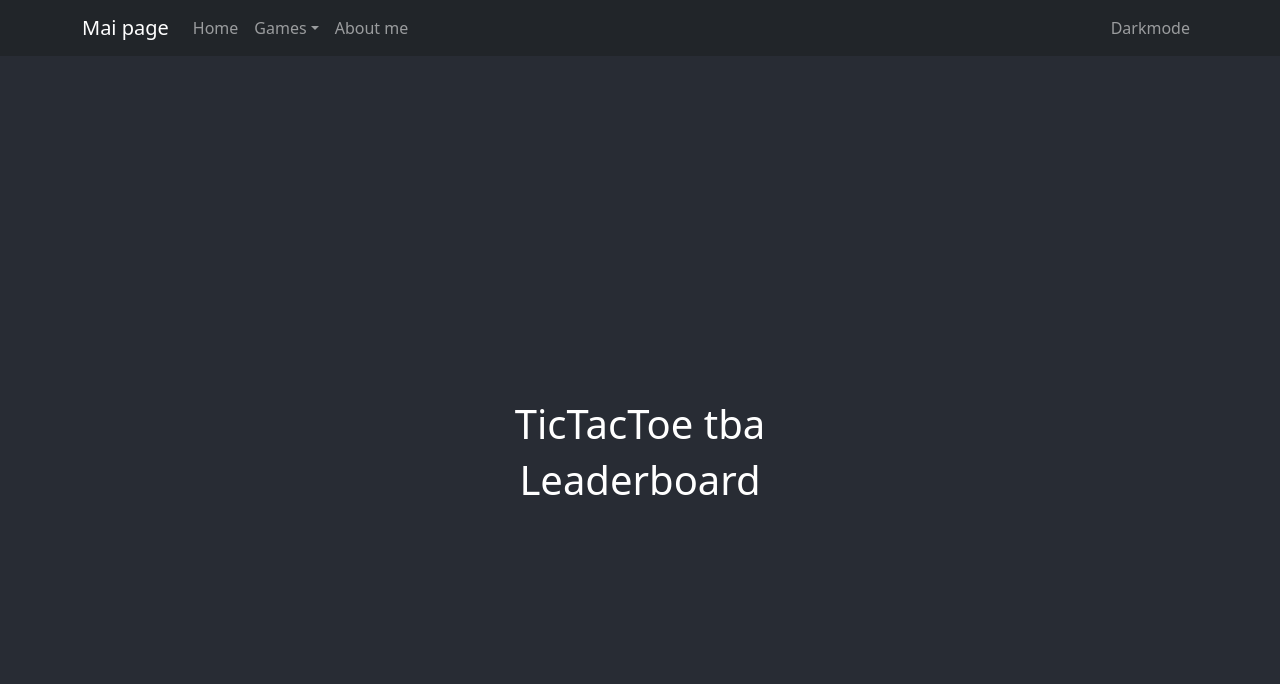
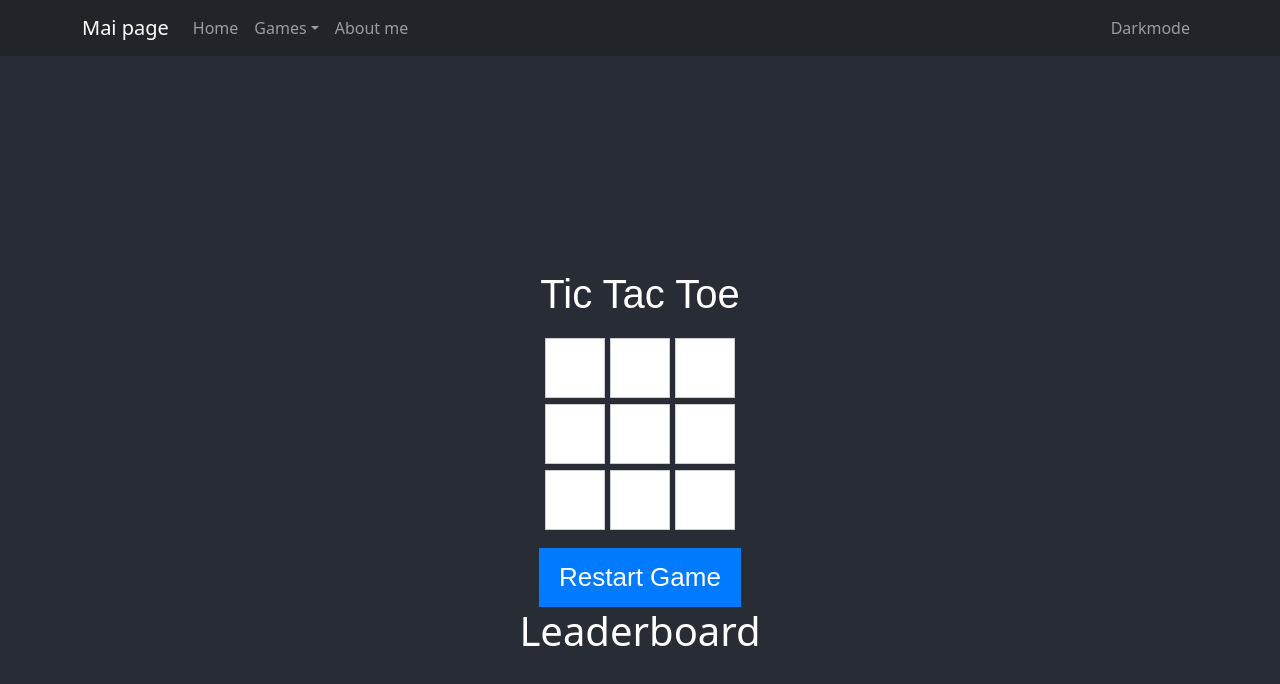
Before and after one commit to MaiBlom/mai-frontend, a React (Create React App) app: page /TicTacToe in a window 1280 px wide. Shown: the top 684 px of the page. Built offline with nearby package versions, Linux system fonts and the light colour scheme.

Commit message:
tictactoe game

```diff
--- a/src/components/Header.tsx
+++ b/src/components/Header.tsx
@@ -6,7 +6,7 @@ import { Link } from 'react-router';
 
 function Header(props: { darkLightMode: boolean, toggleDarkLightMode: () => void }) {
     return (
-        <Navbar bg="dark" data-bs-theme="dark">
+        <Navbar bg={`${props.darkLightMode ? 'dark' : 'grey'}`} data-bs-theme={`${props.darkLightMode ? 'dark' : 'light'}`}>
             <Container>
                 <Navbar.Brand>Mai page</Navbar.Brand>
                 <Navbar.Toggle aria-controls="basic-navbar-nav" />
--- a/src/components/gameComponents/TicTacToeGame.tsx
+++ b/src/components/gameComponents/TicTacToeGame.tsx
@@ -1,6 +1,91 @@
+import React, { useState } from 'react';
+import '../../css/tictactoe.css';
+
 function TicTacToeGame() {
+    const [board, setBoard] = useState<(string | null)[][]>([
+        [null, null, null],
+        [null, null, null],
+        [null, null, null],
+    ]);
+    const [currentPlayer, setCurrentPlayer] = useState<'X' | 'O'>('X');
+    const [winner, setWinner] = useState<string | null>(null);
+
+    const checkWinner = (board: (string | null)[][]) => {
+        // Check rows, columns, and diagonals for a winner
+        for (let i = 0; i < 3; i++) {
+            if (board[i][0] && board[i][0] === board[i][1] && board[i][1] === board[i][2]) {
+                return board[i][0];
+            }
+            if (board[0][i] && board[0][i] === board[1][i] && board[1][i] === board[2][i]) {
+                return board[0][i];
+            }
+        }
+        if (board[0][0] && board[0][0] === board[1][1] && board[1][1] === board[2][2]) {
+            return board[0][0];
+        }
+        if (board[0][2] && board[0][2] === board[1][1] && board[1][1] === board[2][0]) {
+            return board[0][2];
+        }
+        return null;
+    };
+
+    const handleCellClick = (rowIndex: number, colIndex: number) => {
+        if (board[rowIndex][colIndex] || winner) return; // Don't allow move if the cell is already taken or if there's a winner
+        const newBoard = board.map(row => row.slice()); // Create a copy of the board
+        newBoard[rowIndex][colIndex] = currentPlayer;
+        setBoard(newBoard);
+
+        const nextPlayer = currentPlayer === 'X' ? 'O' : 'X';
+        setCurrentPlayer(nextPlayer);
+
+        const gameWinner = checkWinner(newBoard);
+        if (gameWinner) {
+            setWinner(gameWinner);
+        }
+    };
+
+    const handleReset = () => {
+        setBoard([
+            [null, null, null],
+            [null, null, null],
+            [null, null, null],
+        ]);
+        setWinner(null);
+        setCurrentPlayer('X');
+    };
+
+    const renderCell = (rowIndex: number, colIndex: number) => {
+        return (
+            <button
+                className="cell"
+                onClick={() => handleCellClick(rowIndex, colIndex)}
+                disabled={board[rowIndex][colIndex] !== null}
+            >
+                {board[rowIndex][colIndex]}
+            </button>
+        );
+    };
+
     return (
-        <h1>TicTacToe tba</h1>
+        <div className="tic-tac-toe">
+            <h1>Tic Tac Toe</h1>
+            <div className="board">
+                {board.map((row, rowIndex) => (
+                    <div className="row" key={rowIndex}>
+                        {row.map((_, colIndex) => (
+                            <div className="cell-container" key={colIndex}>
+                                {renderCell(rowIndex, colIndex)}
+                            </div>
+                        ))}
+                    </div>
+                ))}
+            </div>
+            {winner && <p className="winner-message">{winner} wins!</p>}
+            {!winner && board.flat().every(cell => cell !== null) && (
+                <p className="draw-message">It's a draw!</p>
+            )}
+            <button className="reset-button" onClick={handleReset}>Restart Game</button>
+        </div>
     );
 }
 
--- /dev/null
+++ b/src/css/tictactoe.css
@@ -0,0 +1,57 @@
+.tic-tac-toe {
+    text-align: center;
+    font-family: Arial, sans-serif;
+    margin-top: 20px;
+}
+
+.board {
+    display: grid; /* Use CSS Grid for a 3x3 layout */
+    grid-template-columns: repeat(3, 60px); /* Three columns of equal width */
+    grid-template-rows: repeat(3, 60px);    /* Three rows of equal height */
+    gap: 5px;                               /* Space between cells */
+    justify-content: center;                /* Center the board horizontally */
+    margin-top: 20px;
+}
+
+.cell-container {
+    display: flex;
+    justify-content: center;
+    align-items: center;
+    padding-bottom: 6px;
+}
+
+.cell {
+    width: 60px;
+    height: 60px;
+    font-size: 24px;
+    display: flex;
+    align-items: center;
+    justify-content: center;
+    border: 1px solid #ccc;
+    background-color: #fff;
+    cursor: pointer;
+    font-weight: bold;
+}
+
+.cell:disabled {
+    background-color: #f0f0f0;
+}
+
+.winner-message, .draw-message {
+    margin-top: 20px;
+    font-size: 18px;
+    font-weight: bold;
+}
+
+.reset-button {
+    margin-top: 20px;
+    padding: 10px 20px;
+    background-color: #007bff;
+    color: white;
+    border: none;
+    cursor: pointer;
+}
+
+.reset-button:hover {
+    background-color: #0056b3;
+}
--- a/src/index.tsx
+++ b/src/index.tsx
@@ -1,9 +1,7 @@
-import './index.css';
+import './css/index.css';
 import ReactDOM from 'react-dom/client';
 import reportWebVitals from './reportWebVitals';
 import App from './App';
-import React from 'react';
-import { BrowserRouter, Routes } from 'react-router';
 
 const root = document.getElementById('root') as HTMLElement;
 
```
Also changed, not shown: src/css/index.css (renamed from src/index.css).
